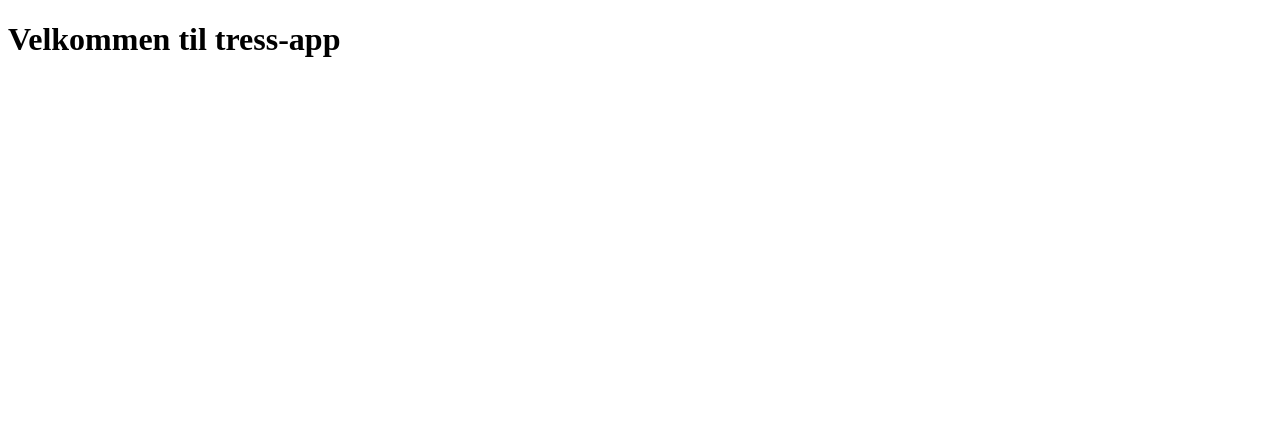
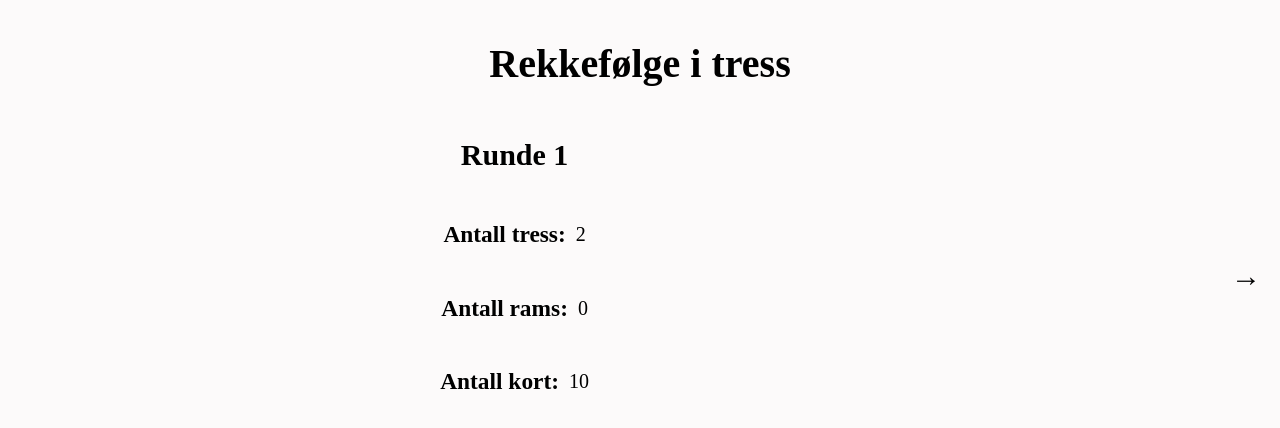
Before and after one commit to hakonlund/tress, a React app: page / in a window 1280 px wide. Shown: the top 428 px of the page. Built offline with nearby package versions, Linux system fonts and the light colour scheme.

Commit message:
Gjort skriften litt større

```diff
--- a/package.json
+++ b/package.json
@@ -15,7 +15,9 @@
     "@babel/preset-react": "^7.9.4",
     "@babel/preset-typescript": "^7.9.0",
     "babel-loader": "^8.1.0",
+    "css-loader": "^3.5.2",
     "html-webpack-plugin": "^4.2.0",
+    "style-loader": "^1.1.3",
     "thread-loader": "^2.1.3",
     "typescript": "^3.8.3",
     "webpack": "^4.42.1",
--- a/src/components/App.tsx
+++ b/src/components/App.tsx
@@ -1,9 +1,12 @@
-import React, { FC } from "react"
+import React, { FC } from 'react'
+import Regler from './Regler'
+import '../main.css'
 
 const App: FC = () => {
   return (
     <div>
-      <h1>Velkommen til tress-app</h1>
+      <h1>Rekkefølge i tress</h1>
+      <Regler />
     </div>
   )
 }
--- /dev/null
+++ b/src/components/RegelSett.ts
@@ -0,0 +1,53 @@
+export type TRegel = {
+  antallTress: number,
+  antallRams: number,
+  antallKort: number,
+  rundeNummer: number,
+}
+
+export type TRegelSett = TRegel[]
+
+export const RegelSett: TRegelSett = [
+  {
+    antallTress: 2,
+    antallRams: 0,
+    antallKort: 10,
+    rundeNummer: 1
+  },
+  {
+    antallTress: 1,
+    antallRams: 1,
+    antallKort: 10,
+    rundeNummer: 2
+  },
+  {
+    antallTress: 0,
+    antallRams: 2,
+    antallKort: 10,
+    rundeNummer: 3
+  },
+  {
+    antallTress: 3,
+    antallRams: 0,
+    antallKort: 10,
+    rundeNummer: 4
+  },
+  {
+    antallTress: 2,
+    antallRams: 1,
+    antallKort: 10,
+    rundeNummer: 5
+  },
+  {
+    antallTress: 1,
+    antallRams: 2,
+    antallKort: 11,
+    rundeNummer: 6
+  },
+  {
+    antallTress: 0,
+    antallRams: 3,
+    antallKort: 12,
+    rundeNummer: 7
+  },
+]
--- /dev/null
+++ b/src/components/Regler.tsx
@@ -0,0 +1,51 @@
+import React, { FC, useState } from 'react'
+import { RegelSett } from './RegelSett'
+import '../regler.css'
+
+const Regler: FC = () => {
+  const [valgtRunde, setValgtRunde] = useState(0)
+  const regel = RegelSett[valgtRunde]
+
+  const gåTilNesteRunde = () => {
+    if (valgtRunde !== 6) setValgtRunde(valgtRunde + 1)
+  }
+
+  const gåTilForrigeRunde = () => {
+    if (valgtRunde !== 0) setValgtRunde(valgtRunde - 1)
+  }
+
+  return (
+    <div style={{ display: 'flex', justifyContent: 'space-between' }}>
+      {valgtRunde !== 0 &&
+        <div style={{ display: 'flex', justifyContent: 'center', alignItems: 'center' }}>
+          <button className='toggleKnapp' onClick={gåTilForrigeRunde}>
+            ←
+          </button>
+        </div>
+      }
+      <div style={{ width: '80%' }}>
+        <h2 style={{ textAlign: 'center' }}>Runde {regel.rundeNummer}</h2>
+        <ul className='regelSettListe'>
+          <li>
+            <h3>Antall tress: </h3> <p>{regel.antallTress}</p>
+          </li>
+          <li>
+            <h3>Antall rams: </h3> <p>{regel.antallRams}</p>
+          </li>
+          <li>
+            <h3>Antall kort: </h3> <p>{regel.antallKort}</p>
+          </li>
+        </ul>
+      </div>
+      {valgtRunde !== 6 &&
+        <div style={{ display: 'flex', justifyContent: 'center', alignItems: 'center' }}>
+          <button className='toggleKnapp' onClick={gåTilNesteRunde}>
+            →
+          </button>
+        </div>
+      }
+    </div>
+  )
+}
+
+export default Regler
--- a/src/index.html
+++ b/src/index.html
@@ -5,7 +5,7 @@
   <meta charset="UTF-8">
   <meta name="viewport" content="width=device-width, initial-scale=1.0">
   <meta http-equiv="X-UA-Compatible" content="ie=edge">
-  <title>TypeScript + React</title>
+  <title>Tress</title>
 </head>
 
 <body>
--- /dev/null
+++ b/src/main.css
@@ -0,0 +1,10 @@
+body {
+  font-family: cursive;
+  padding: 5px;
+  font-size: 20px;
+  background-color: #fcfafa;
+}
+
+h1 {
+  text-align: center;
+}
--- /dev/null
+++ b/src/regler.css
@@ -0,0 +1,23 @@
+.regelSettListe {
+  list-style-type: none;
+  width: 100%;
+  padding: 0;
+}
+
+.regelSettListe li {
+  display: flex;
+  justify-content: center;
+  align-items: center;
+}
+
+.regelSettListe p {
+  padding: 0 0 0 10px;
+}
+
+.toggleKnapp {
+  height: 100%;
+  font-size: 30px;
+  outline: none;
+  border: 0;
+  background: transparent;
+}
--- a/webpack.config.js
+++ b/webpack.config.js
@@ -18,6 +18,10 @@ module.exports = {
           'thread-loader',
           'babel-loader'
         ]
+      },
+      {
+        test: /\.css$/i,
+        use: ['style-loader', 'css-loader'],
       }
     ]
   },
```
Also changed, not shown: 1 other file (tests, documents, lock files or other folders).
